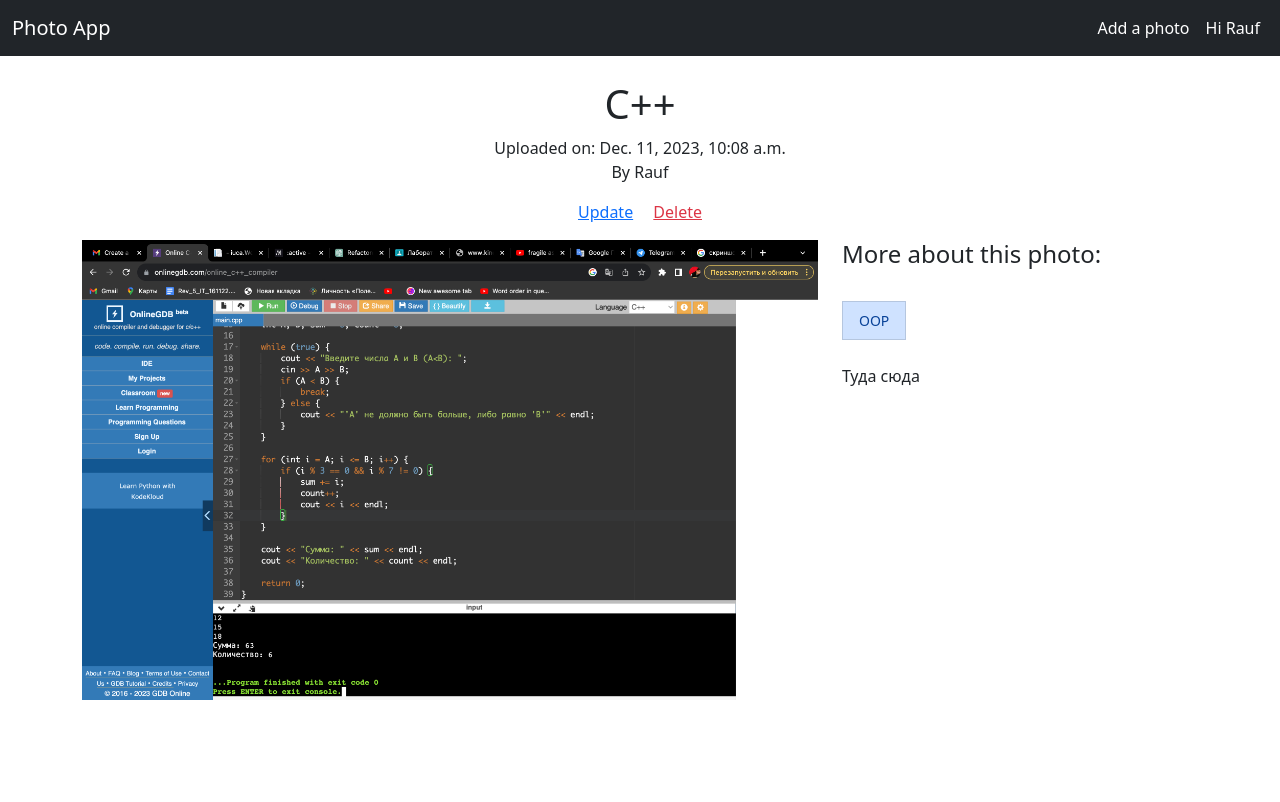
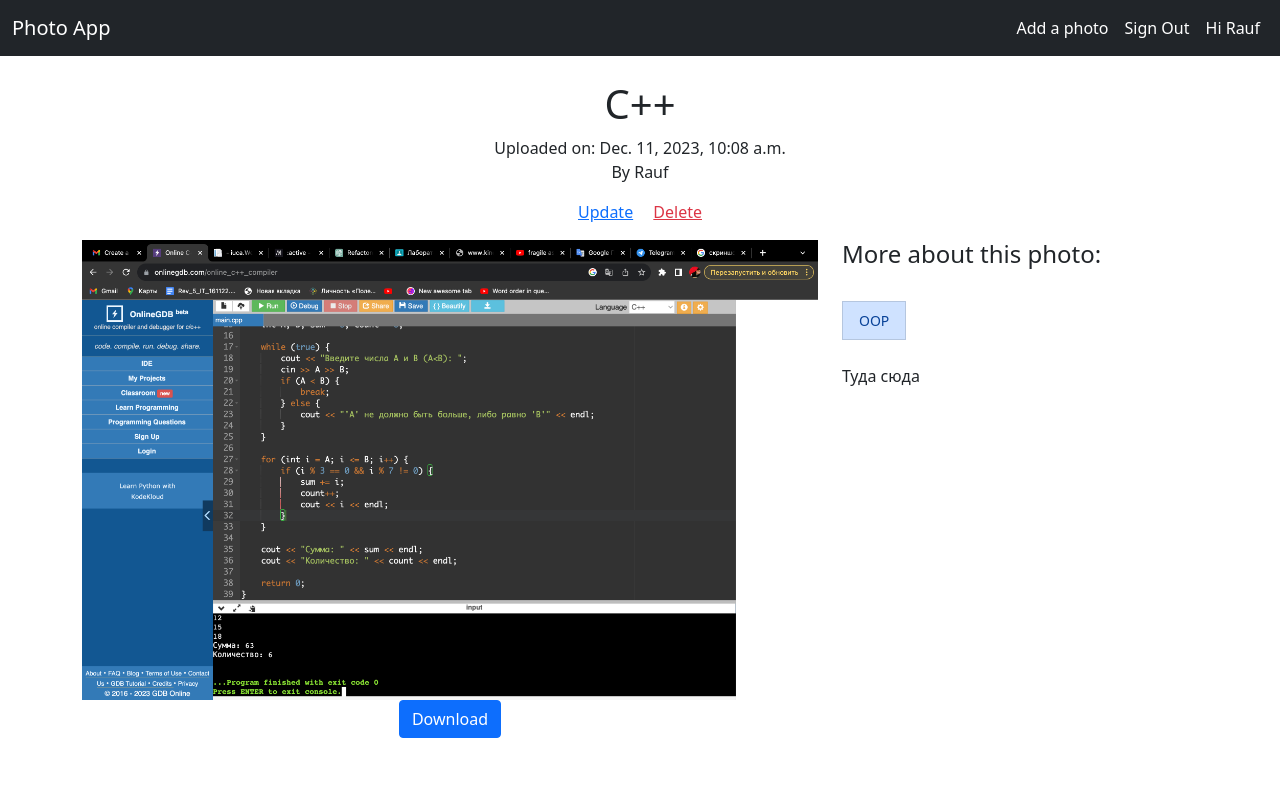
Before and after one commit to JhoskiyCoder/Photostock, a Django app: page /photo/7/ in a window 1280 px wide. Before the commit the page ends 700 px from the top, so only its background shows below. Run offline with Django 3.2, Linux system fonts and the light colour scheme; a user stored in the database is signed in; data comes from the database, SQL or seed files in the repository; both versions use the stored data as it was after the commit; parts of the project's set-up code (start-up, migrations or seed data) failed here and were passed over; some libraries are stand-ins or nearby versions.

Commit message:
наконецто,черт побери

```diff
--- a/photoapp/models.py
+++ b/photoapp/models.py
@@ -18,3 +18,10 @@ class Photo(models.Model):
 
     def __str__(self):
         return self.title
+
+    def get_high_quality_download_url(self):
+        # Предположим, что у вас есть разные версии изображений,
+        # и вы храните высококачественную версию с суффиксом "_hq"
+        # Замените это на свою логику формирования URL
+        high_quality_image_url = self.image.url.replace(".", "_hq.")
+        return high_quality_image_url
--- a/photoapp/templates/photoapp/detail.html
+++ b/photoapp/templates/photoapp/detail.html
@@ -1,6 +1,4 @@
-{% extends 'base.html' %}
-
-{% block body %}
+{% extends 'base.html' %} {% block body %}
 <div class="mx-auto">
     <h1 class="text-center">{{ photo.title }}</h1>
     <p class="text-center fw-light">Uploaded on: {{photo.created}} <br> By {{photo.submitter.username}}</p>
@@ -13,7 +11,17 @@
 </div>
 <div class="row pb-5">
     <div class="col-md-8">
+        {% load thumbnail %} {% if user.is_authenticated %}
         <img src="{{photo.image.url}}" alt="" width="100%" />
+        <p class="text-center">
+            <a href="{{ photo.image.url }}" download="{{ photo.title }}" class="btn btn-primary">Download</a>
+        </p>
+        {% else %} {% thumbnail photo.image "300" as im %}
+        <img src="{{ im.url }}" class="image-detail" alt="{{ photo.title }}"> {% endthumbnail %}
+        <p class="text-center">
+            <a href="{{ im.url }}" download="{{ photo.title }}" class="btn btn-primary">Download</a>
+        </p>
+        {% endif %}
     </div>
     <div class="col-md-4">
         <h4>More about this photo:</h4>
--- a/photoapp/urls.py
+++ b/photoapp/urls.py
@@ -1,12 +1,6 @@
-from django.urls import path, include
-from .views import (
-    PhotoListView,
-    PhotoTagListView,
-    PhotoDetailView,
-    PhotoCreateView,
-    PhotoUpdateView,
-    PhotoDeleteView
-)
+from django.urls import path
+from django.contrib.auth.views import LoginView, LogoutView
+from .views import PhotoListView, PhotoDetailView, PhotoCreateView, PhotoUpdateView, PhotoDeleteView, PhotoTagListView
 
 app_name = 'photo'
 
@@ -17,4 +11,6 @@ urlpatterns = [
     path('photo/create/', PhotoCreateView.as_view(), name='create'),
     path('photo/<int:pk>/update/', PhotoUpdateView.as_view(), name='update'),
     path('photo/<int:pk>/delete/', PhotoDeleteView.as_view(), name='delete'),
+    path('login/', LoginView.as_view(template_name='login2.html'), name='login'),
+    path('logout/', LogoutView.as_view(), name='logout'),
 ]
--- a/photoapp/views.py
+++ b/photoapp/views.py
@@ -24,11 +24,27 @@ class PhotoTagListView(PhotoListView):
         context = super().get_context_data(**kwargs)
         context["tag"] = self.get_tag()
         return context
-class PhotoDetailView(DetailView):
+class PhotoDetailView(LoginRequiredMixin, DetailView):
     model = Photo
     template_name = 'photoapp/detail.html'
     context_object_name = 'photo'
 
+    def get(self, request, *args, **kwargs):
+        self.object = self.get_object()
+
+
+        can_download_high_quality = (
+            request.user.is_authenticated
+            and request.user.has_perm('photoapp.can_download_high_quality')
+        )
+
+        context = self.get_context_data(object=self.object, can_download_high_quality=can_download_high_quality)
+
+
+        if can_download_high_quality:
+            context['high_quality_download_url'] = self.object.get_high_quality_download_url()
+
+        return self.render_to_response(context)
 class PhotoCreateView(LoginRequiredMixin, CreateView):
     model = Photo
     fields = ['title', 'description', 'image', 'tags']
--- a/photostock/settings.py
+++ b/photostock/settings.py
@@ -42,6 +42,8 @@ INSTALLED_APPS = [
     'users',
     'crispy_forms',
     "crispy_bootstrap4",
+    "sorl.thumbnail",
+
 ]
 CRISPY_ALLOWED_TEMPLATE_PACKS = "bootstrap4"
 
--- a/templates/base.html
+++ b/templates/base.html
@@ -20,6 +20,8 @@
     </div>
 
     <script src="https://cdn.jsdelivr.net/npm/bootstrap@5.0.0/dist/js/bootstrap.bundle.min.js" integrity="sha384-p34f1UUtsS3wqzfto5wAAmdvj+osOnFyQFpp4Ua3gs/ZVWx6oOypYoCJhGGScy+8" crossorigin="anonymous"></script>
+
+
 </body>
 
 </html>
--- a/templates/navbar.html
+++ b/templates/navbar.html
@@ -1,21 +1,10 @@
 <nav class="navbar navbar-expand-md navbar-dark bg-dark">
     <div class="container-fluid">
         <a class="navbar-brand" href="{% url 'photo:list' %}">Photo App</a>
-      <button
-        class="navbar-toggler"
-        type="button"
-        data-bs-toggle="collapse"
-        data-bs-target="#navbarTogglerDemo02"
-        aria-controls="navbarTogglerDemo02"
-        aria-expanded="false"
-        aria-label="Toggle navigation"
-      >
+        <button class="navbar-toggler" type="button" data-bs-toggle="collapse" data-bs-target="#navbarTogglerDemo02" aria-controls="navbarTogglerDemo02" aria-expanded="false" aria-label="Toggle navigation">
         <span class="navbar-toggler-icon"></span>
       </button>
-      <div
-        class="collapse navbar-collapse flex-row-reverse"
-        id="navbarTogglerDemo02"
-      >
+        <div class="collapse navbar-collapse flex-row-reverse" id="navbarTogglerDemo02">
             <ul class="navbar-nav">
                 {% if user.is_authenticated %}
 
@@ -23,13 +12,15 @@
                     <a class="nav-link active" href="{% url 'photo:create' %}">Add a photo</a>
                 </li>
                 <li class="nav-item">
+                    <a class="nav-link active" href="{% url 'photo:logout' %}">Sign Out</a>
+                </li>
+                <li class="nav-item">
                     <a class="nav-link active" href="#">Hi {{user.username}}</a>
                 </li>
                 {% else %}
 
                 <li class="nav-item">
-            <a href="{% url 'user:login' %}" class="btn btn-sm btn-danger"
-              >Sign In</a
+                    <a href="{% url 'user:login' %}" class="btn btn-sm btn-danger">Sign In</a
             >
           </li>
           {% endif %}
```
Also changed, not shown: photoapp/apps.py (+8 -1 lines), photoapp/permissions.py (added, +23 -0 lines), photoapp/templates/photoapp/login2.html (added, +7 -0 lines), db.sqlite3, media/photos/photo1701846471.jpeg (added), 4 other files. Lines whose indentation alone changed are shown as unchanged.
